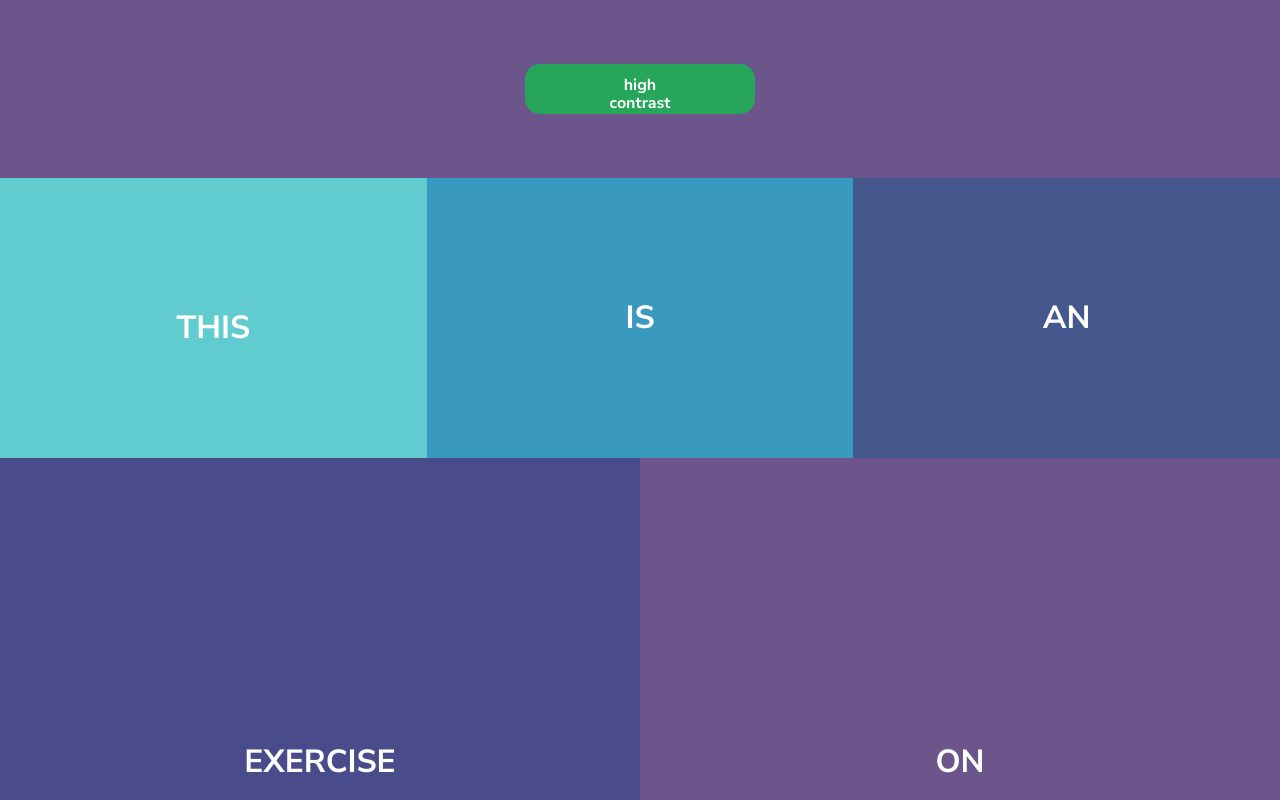
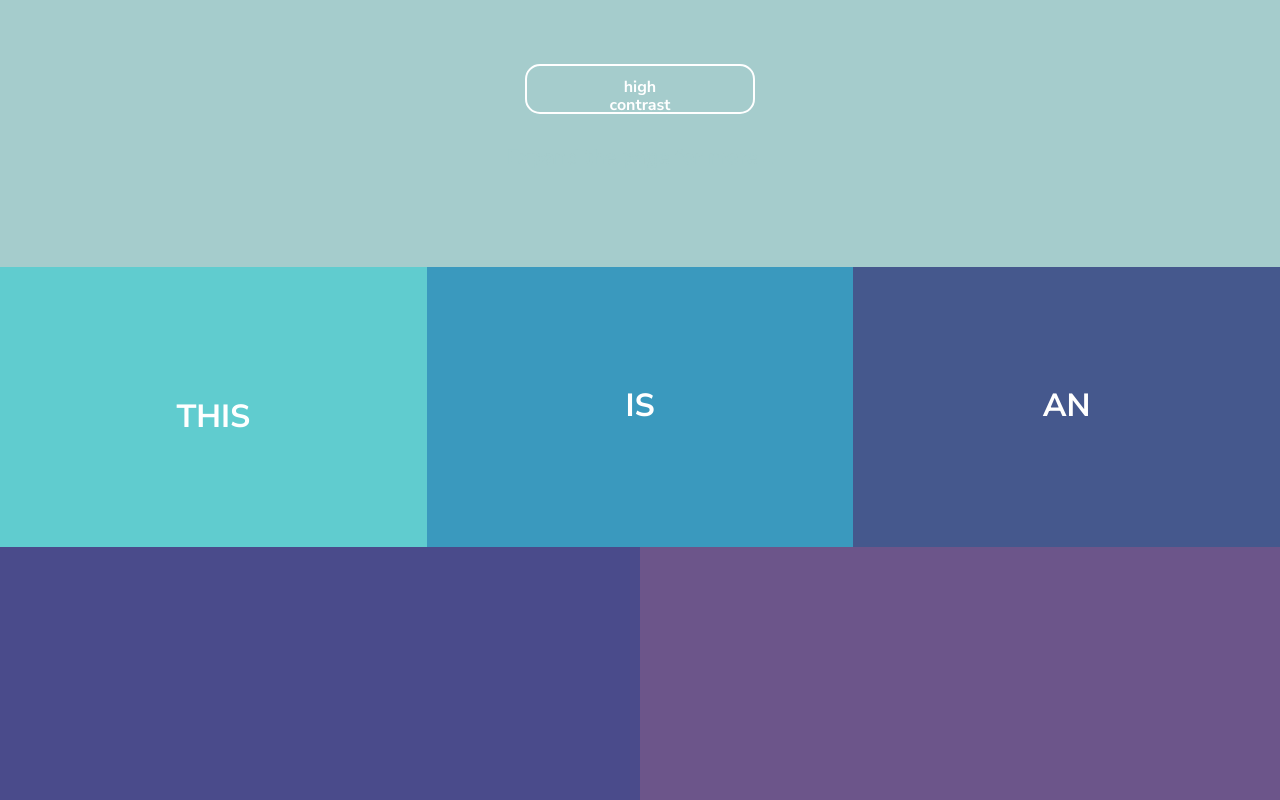
Before and after one commit to kim5981/responsive-design, a plain HTML site: page index.html in a window 1280 px wide. Shown: the top 800 px of the page. Drawn offline with Linux system fonts and the light colour scheme.

Commit message:
laptop colors

```diff
--- a/index.css
+++ b/index.css
@@ -177,7 +177,28 @@
 @media screen and (min-width: 1024px) {
 
     body {
-      background-color: rgb(108, 85, 138);;
+      background-color: rgb(96, 204, 207);
+    }
+
+    #btn{
+      background-color: rgb(165, 204, 204);
+      /* background-image:
+      linear-gradient( to right
+        rgb(96, 204, 207),
+        /* rgb(58, 153, 190), */
+        /* rgb(69, 88, 141) */
+      /* ); */
+    }
+
+    button{
+      background-color: rgb(165, 204, 204);
+      border: solid white 2px;
+      padding: 1%;
+      margin: 2%;
+    }
+
+    p{
+      color: rgb(165, 204, 204);
     }
 
     .top{
@@ -192,17 +213,6 @@
       align-items: center;
       justify-content: center;
       width: 33.33%;
-    }
-
-    p{
-      display: none;
-      color: rgb(96, 204, 207);
-      width: 100%;
-    }
-
-    a{
-      display: none;
-      color: rgb(96, 204, 207);
     }
 
     h1{
```
